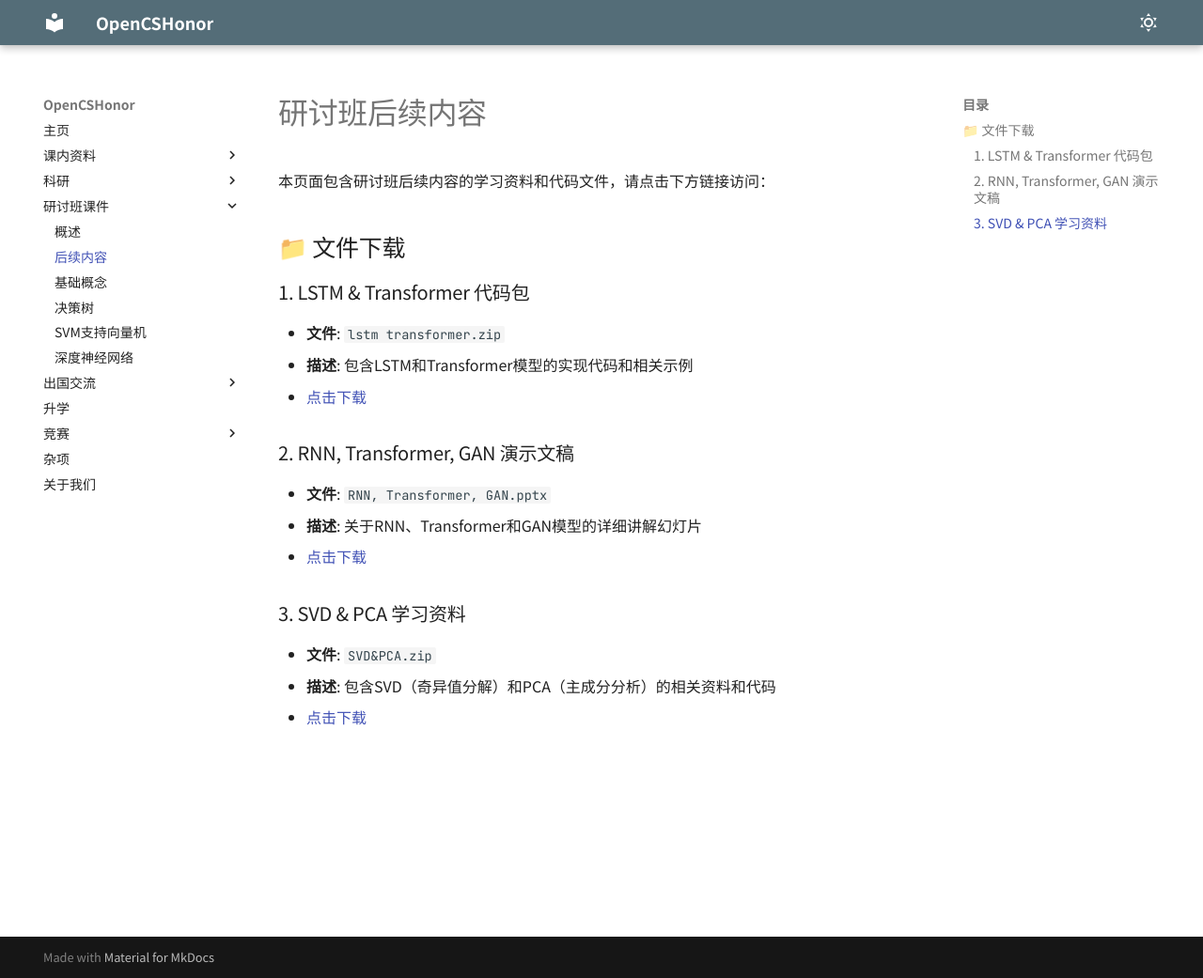
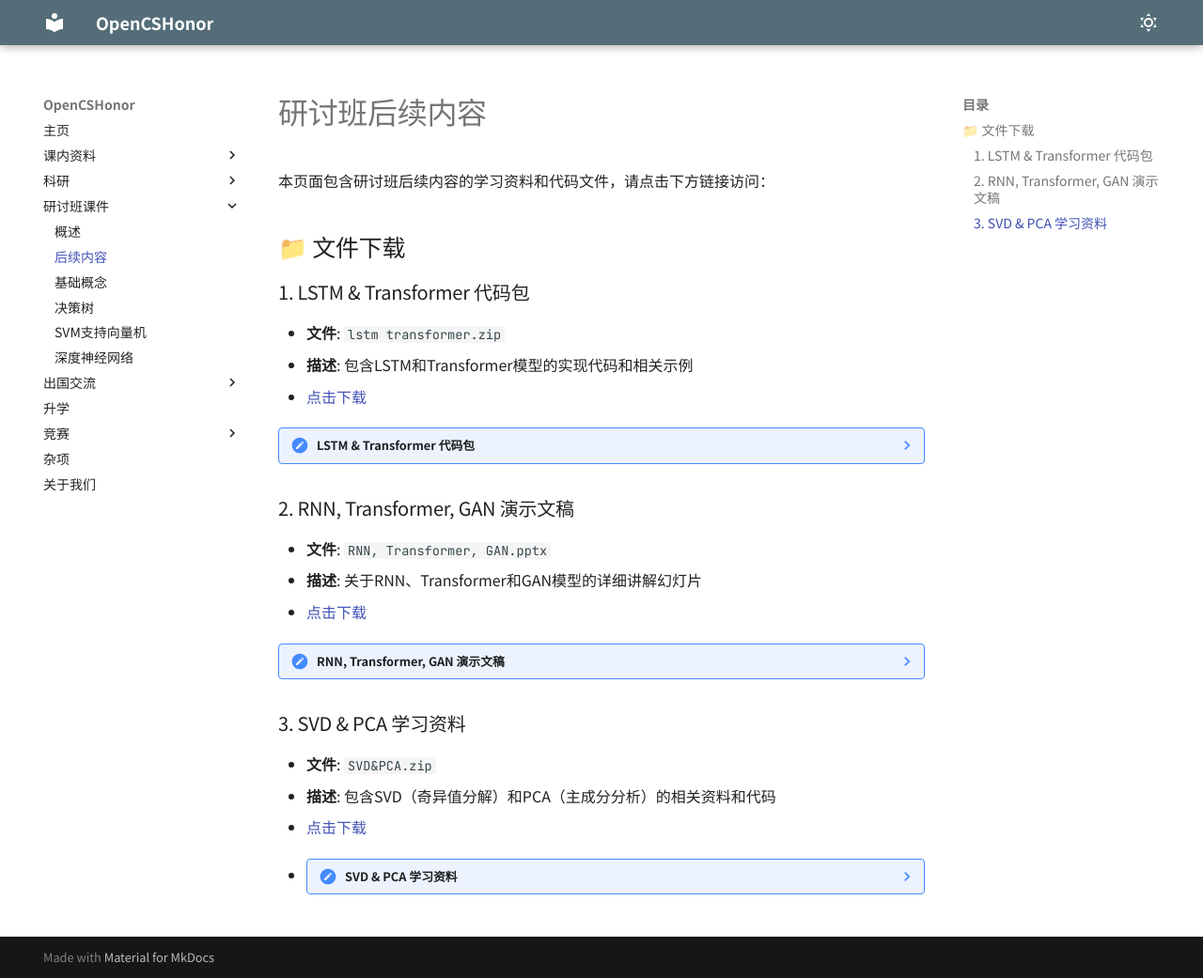
Before and after one commit to weiyihong007/opencshonordocsonly, an MkDocs documentation site: the page built from docs/研讨班/后续内容/后续内容.md, in a window 1280 px wide and 1041 px high. Shown: the whole window at 94% size. Built offline with MkDocs 1.6.1 and Material for MkDocs 9.7.7, drawn with Linux system fonts in a browser that asks for light colours.

Commit message:
Update 后续内容.md

```diff
--- a/docs/研讨班/后续内容/后续内容.md
+++ b/docs/研讨班/后续内容/后续内容.md
@@ -9,12 +9,40 @@
 - **描述**: 包含LSTM和Transformer模型的实现代码和相关示例
 - [点击下载](./lstm%20transformer.zip)
 
+??? note "LSTM & Transformer 代码包"
+    <iframe
+        loading="lazy"
+        src="../../../../utils/xjtu-cshonor-utils/机器学习讨论班/后续内容/lstm transformer.zip"
+        width="100%"
+        height="600px"
+        style="border:none">
+    </iframe>
+
+
 ### 2. RNN, Transformer, GAN 演示文稿
 - **文件**: `RNN, Transformer, GAN.pptx`
 - **描述**: 关于RNN、Transformer和GAN模型的详细讲解幻灯片
 - [点击下载](./RNN,%20Transformer,%20GAN.pptx)
 
+??? note "RNN, Transformer, GAN 演示文稿"
+    <iframe
+        loading="lazy"
+        src="../../../../utils/xjtu-cshonor-utils/机器学习讨论班/后续内容/RNN, Transformer, GAN.pptx"
+        width="100%"
+        height="600px"
+        style="border:none">
+    </iframe>
+
 ### 3. SVD & PCA 学习资料
 - **文件**: `SVD&PCA.zip`
 - **描述**: 包含SVD（奇异值分解）和PCA（主成分分析）的相关资料和代码
 - [点击下载](./SVD&PCA.zip)
+
+- ??? note "SVD & PCA 学习资料"
+    <iframe
+        loading="lazy"
+        src="../../../../utils/xjtu-cshonor-utils/机器学习讨论班/后续内容/SVD&PCA.zip"
+        width="100%"
+        height="600px"
+        style="border:none">
+    </iframe>
```
